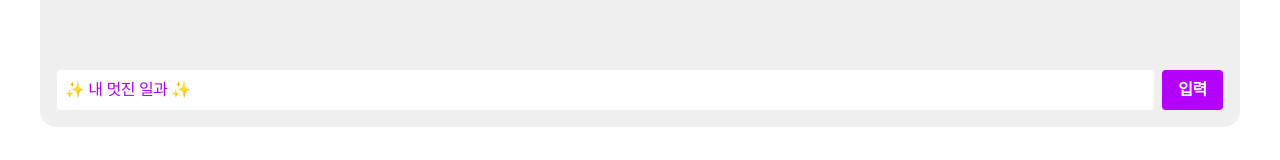
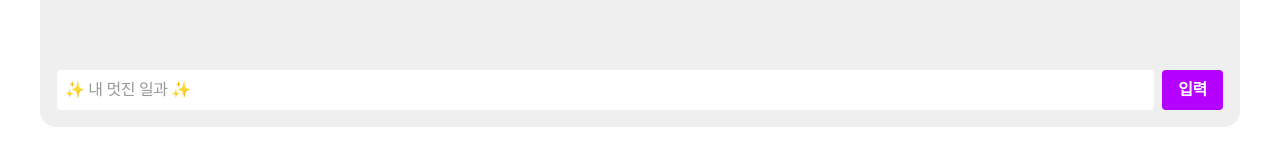
Before and after one commit to DuetoPark/react-project, a React (Create React App) app: page /todo in a window 1280 px wide. Shown: the part 577-737 px from the top of the page. Built offline with nearby package versions, Linux system fonts and the light colour scheme.

Commit message:
🐛 placeholder 설정

```diff
--- a/src/Todo/Component/AddForm.module.css
+++ b/src/Todo/Component/AddForm.module.css
@@ -21,6 +21,10 @@
   font-weight: 500;
 }
 
+.input::placeholder {
+  color: var(--color-tertiary);
+}
+
 .submit-btn {
   height: var(--height);
   padding: 0 16px;
--- a/src/Todo/Component/Task.css
+++ b/src/Todo/Component/Task.css
@@ -26,6 +26,10 @@
   font-weight: 500;
   color: var(--color-primary);
   transition: all 150ms ease-in-out;
+}
+
+.task-content::placeholder {
+  color: var(--color-tertiary);
 }
 
 .task-content:focus {
--- a/src/Todo/Component/Task.jsx
+++ b/src/Todo/Component/Task.jsx
@@ -39,7 +39,9 @@ export default function Task({_todoData, todoDispatch}) {
           type="text"
           className='task-content'
           defaultValue={_todoData.content}
-          onChange={handleUpdate} />
+          onChange={handleUpdate}
+          placeholder='🙉 악 일정이 비어있어요!!!'
+          />
       </div>
 
       <div className='btn-box'>
```
